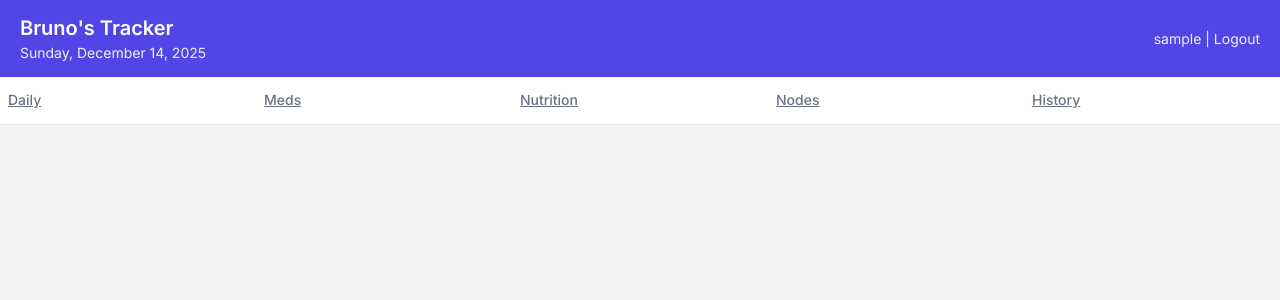
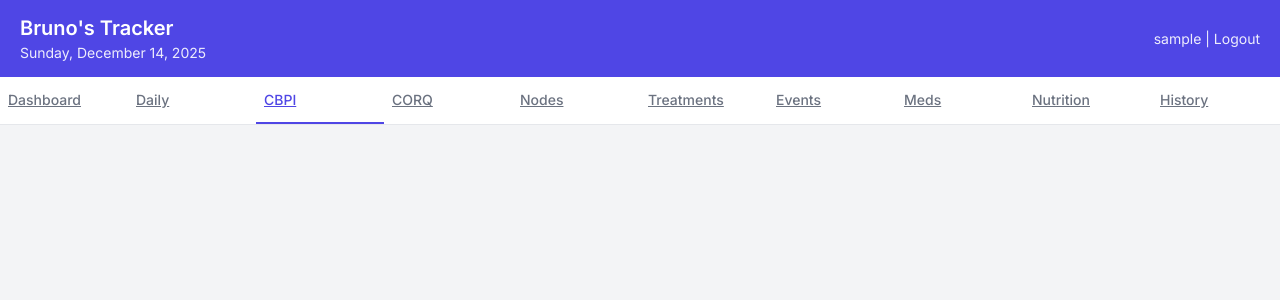
Before and after one commit to nestorwheelock/bruno, a Django app: page /tracker/cbpi/ in a window 1280 px wide. Shown: the top 300 px of the page. Run offline with Django 5.2, Linux system fonts and the light colour scheme; the visitor is signed in with stand-in values (Sample User, id 1); data that the repository does not hold is empty.

Commit message:
feat: Add all clinical features to main navigation
Now includes all tabs in scrollable nav bar:
- Dashboard (trends/charts)
- Daily (owner daily logging)
- CBPI (validated pain assessment)
- CORQ (validated QoL assessment)
- Nodes (lymph node measurements)
- Treatments (chemo cycles/protocols)
- Events (VCOG-CTCAE adverse events)
- Meds (medication tracking)
- Nutrition (diet/supplements)
- History (past entries)

Swipe navigation updated to include all tabs.

```diff
--- a/templates/health/base_health.html
+++ b/templates/health/base_health.html
@@ -584,10 +584,15 @@
     </header>
 
     <nav class="tab-nav">
+        <a href="{% url 'health:dashboard' %}" class="tab-btn {% if request.resolver_match.url_name == 'dashboard' %}active{% endif %}">Dashboard</a>
         <a href="{% url 'health:tracker' %}" class="tab-btn {% if request.resolver_match.url_name == 'tracker' %}active{% endif %}">Daily</a>
+        <a href="{% url 'health:cbpi' %}" class="tab-btn {% if request.resolver_match.url_name == 'cbpi' %}active{% endif %}">CBPI</a>
+        <a href="{% url 'health:corq' %}" class="tab-btn {% if request.resolver_match.url_name == 'corq' %}active{% endif %}">CORQ</a>
+        <a href="{% url 'health:nodes' %}" class="tab-btn {% if request.resolver_match.url_name == 'nodes' %}active{% endif %}">Nodes</a>
+        <a href="{% url 'health:treatments' %}" class="tab-btn {% if request.resolver_match.url_name == 'treatments' %}active{% endif %}">Treatments</a>
+        <a href="{% url 'health:events' %}" class="tab-btn {% if request.resolver_match.url_name == 'events' %}active{% endif %}">Events</a>
         <a href="{% url 'health:medications' %}" class="tab-btn {% if request.resolver_match.url_name == 'medications' %}active{% endif %}">Meds</a>
-        <a href="{% url 'health:nutrition' %}" class="tab-btn {% if request.resolver_match.url_name == 'nutrition' or request.resolver_match.url_name == 'food_database' %}active{% endif %}">Nutrition</a>
-        <a href="{% url 'health:nodes' %}" class="tab-btn {% if request.resolver_match.url_name == 'nodes' %}active{% endif %}">Nodes</a>
+        <a href="{% url 'health:nutrition' %}" class="tab-btn {% if request.resolver_match.url_name == 'nutrition' or request.resolver_match.url_name == 'food_database' or request.resolver_match.url_name == 'meal_planning' %}active{% endif %}">Nutrition</a>
         <a href="{% url 'health:history' %}" class="tab-btn {% if request.resolver_match.url_name == 'history' %}active{% endif %}">History</a>
     </nav>
 
@@ -630,10 +635,15 @@
         // Swipe navigation between tabs
         (function() {
             const tabs = [
+                '{% url "health:dashboard" %}',
                 '{% url "health:tracker" %}',
+                '{% url "health:cbpi" %}',
+                '{% url "health:corq" %}',
+                '{% url "health:nodes" %}',
+                '{% url "health:treatments" %}',
+                '{% url "health:events" %}',
                 '{% url "health:medications" %}',
                 '{% url "health:nutrition" %}',
-                '{% url "health:nodes" %}',
                 '{% url "health:history" %}'
             ];
 
```
